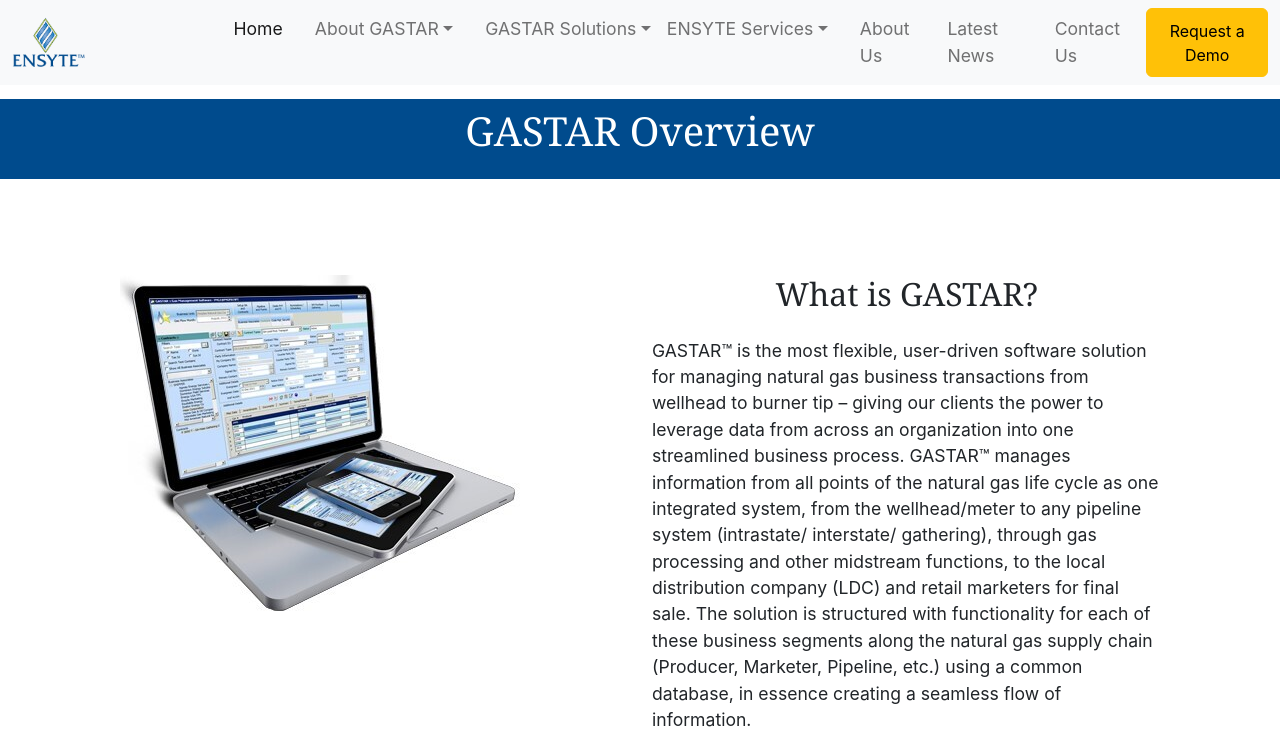
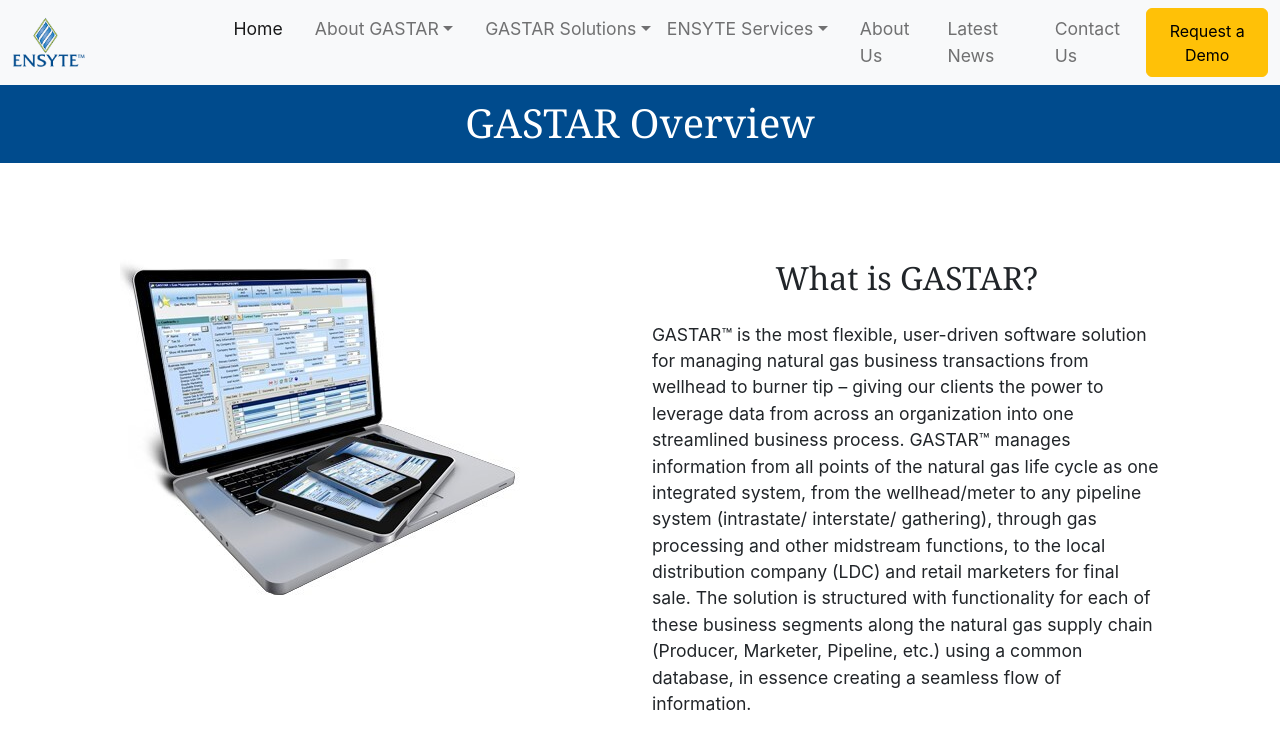
Before and after one commit to JeffGoji/React-Ensyte-Website, a React (Create React App) app: page /gastar-overview in a window 1280 px wide. Shown: the top 747 px of the page. Built offline with nearby package versions, Linux system fonts and the light colour scheme.

Commit message:
styling change on GastarOverview

```diff
--- a/src/components/pages/GasStarOverview.js
+++ b/src/components/pages/GasStarOverview.js
@@ -13,8 +13,8 @@ const GasSupply = () => {
 
     return (
         <div className="container-fluid bg-white pb-4">
-            <div className="row mt-3 blue-bg">
-                <h1 className="text-center text-white mt-2 mb-4">GASTAR Overview</h1>
+            <div className="row blue-bg">
+                <h1 className="text-center text-white mt-3 mb-3">GASTAR Overview</h1>
             </div>
             <div className="row mt-5">
                 <div className="col-lg-6 col-sm-12 text-center">
```
